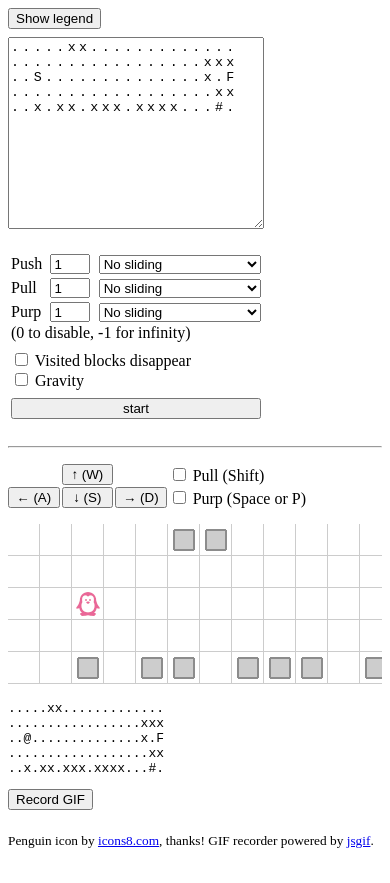
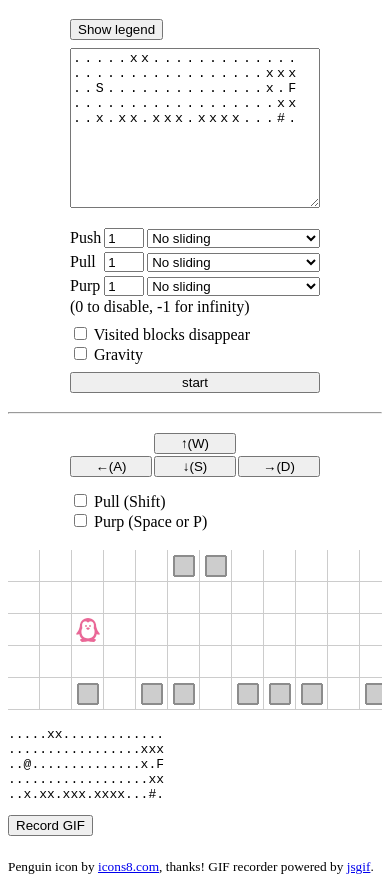
Before and after one commit to 6892-2019/puuush, a plain HTML site: page index.html in a window 390 px wide. Before the commit the page ends 857 px from the top, so only its background shows below. Drawn offline with Linux system fonts and the light colour scheme.

Commit message:
Responsive design

```diff
--- a/css/main.css
+++ b/css/main.css
@@ -8,16 +8,39 @@
     height: 0;
 }
 
-#level {
+.row {
     display: flex;
-    flex-flow: row wrap;
+    flex-direction: row;
+    margin: 1em 0;
 }
 
-#map_column {
-    width: 16rem;
+.row>.spacer {
+    width: 2em;
+    height: 0.5em;
+    flex-shrink: 1;
+}
+
+.panel {
+    padding: 3px;
     height: auto;
-    margin-bottom: 1em;
+    flex-grow: 1;
+    flex-basis: 16em;
+    min-width: 16em;
+    max-width: 24em;
 }
+
+@media (max-width: 33em) {
+    .row {
+        flex-direction: column;
+        align-items: center;
+    }
+    .panel {
+        flex-basis: initial;
+    }
+}
+
+
+
 
 #legend {
     margin: 4px 0;
@@ -39,24 +62,19 @@ tt {
 #map {
     letter-spacing: 0.25em;
     width: 100%;
-    height: 12rem;
+    height: 12em;
 }
 
-#level>.spacer {
-    width: 2em;
-}
-
-#settings_column {
-    width: 16rem;
-    padding: 3px;
-    margin-bottom: 1em;
+#settings_panel {
     display: flex;
-    flex-flow: column nowrap;
+    flex-direction: column;
 }
 
 #move_settings {
     display: grid;
-    grid-template-columns: repeat(3, auto);
+    grid-template-columns: max-content max-content auto;
+    grid-template-rows: repeat(3, 1fr);
+    grid-column-gap: 3px;
 }
 
 #move_settings>* {
@@ -73,29 +91,25 @@ tt {
     margin-bottom: 0.5em;
 }
 
-#settings_column>.spacer {
+#settings_panel>.spacer {
     height: 0.5em;
     flex-grow: 1;
 }
 
 
 
-#controls {
-    width: max-content;
-    margin: 1em 0;
+#movement_panel {
     display: grid;
-    grid-template-columns: repeat(3, 1fr) auto;
+    grid-template-columns: repeat(3, 1fr);
     grid-template-rows: repeat(2, 1fr);
     grid-gap: 2px;
     align-items: center;
 }
 
-#pull_label {
-    grid-area: 1/4;
-}
-
-#purp_label {
-    grid-area: 2/4;
+#extra_controls_panel {
+    display: flex;
+    flex-direction: column;
+    justify-content: center;
 }
 
 
@@ -106,8 +120,6 @@ tt {
     overflow: auto;
 }
 
-
-
 .credits {
     margin-top: 5px;
     font-size: smaller;
--- a/index.html
+++ b/index.html
@@ -168,9 +168,9 @@
     <link href='./css/main.css' rel='stylesheet'>
 </head>
 <body onload='init()' onresize='scroll_canvas()'>
-    <div>
-        <form id='level'>
-            <div id='map_column'>
+    <form id='level'>
+        <div class='row'>
+            <div class='panel'>
                 <button type='button' id='legend_button' onclick='toggle_legend()'>Show legend</button>
                 <div id='legend'>
                     <div class='legend_item'><tt>.</tt> = blank space</div>
@@ -187,7 +187,7 @@
 ..x.xx.xxx.xxxx...#.</textarea>
             </div>
             <div class='spacer'></div>
-            <div id='settings_column'>
+            <div id='settings_panel' class='panel'>
                 <div id='move_settings'>
                     <div>Push</div>
                     <label><input type='number' min='-1' value='1' length='3' name='push_strength' class='strength'></label>
@@ -217,22 +217,23 @@
                 <div class='spacer'></div>
                 <button type='button' id='start_button' onclick='start_game(true)'>start</button>
             </div>
-        </form>
-    </div>
+        </div>
+    </form>
     <hr>
-    <div id='controls'>
-        <div></div>
-        <button onclick='move(-1, 0)'>↑ (W)</button>
-        <div></div>
-        <button onclick='move(0, -1)'>← (A)</button>
-        <button onclick='move(1, 0)'>↓ (S)</button>
-        <button onclick='move(0, 1)'>→ (D)</button>
-        <label id='pull_label'><input type='checkbox' id='is_pull'> Pull (Shift)</label>
-        <label id='purp_label'><input type='checkbox' id='is_purp'> Purp (Space or P)</label>
-    </div>
-    <div>
-    </div>
-    <div>
+    <div id='controls' class='row'>
+        <div id='movement_panel' class='panel'>
+            <div></div>
+            <button onclick='move(-1, 0)'>↑(W)</button>
+            <div></div>
+            <button onclick='move(0, -1)'>←(A)</button>
+            <button onclick='move(1, 0)'>↓(S)</button>
+            <button onclick='move(0, 1)'>→(D)</button>
+        </div>
+        <div class='spacer'></div>
+        <div id='extra_controls_panel' class='panel'>
+            <div><label id='pull_label'><input type='checkbox' id='is_pull'> Pull (Shift)</label></div>
+            <div><label id='purp_label'><input type='checkbox' id='is_purp'> Purp (Space or P)</label></div>
+        </div>
     </div>
     <div id='canvas_wrapper'>
         <canvas id='game_canvas'></canvas>
```
